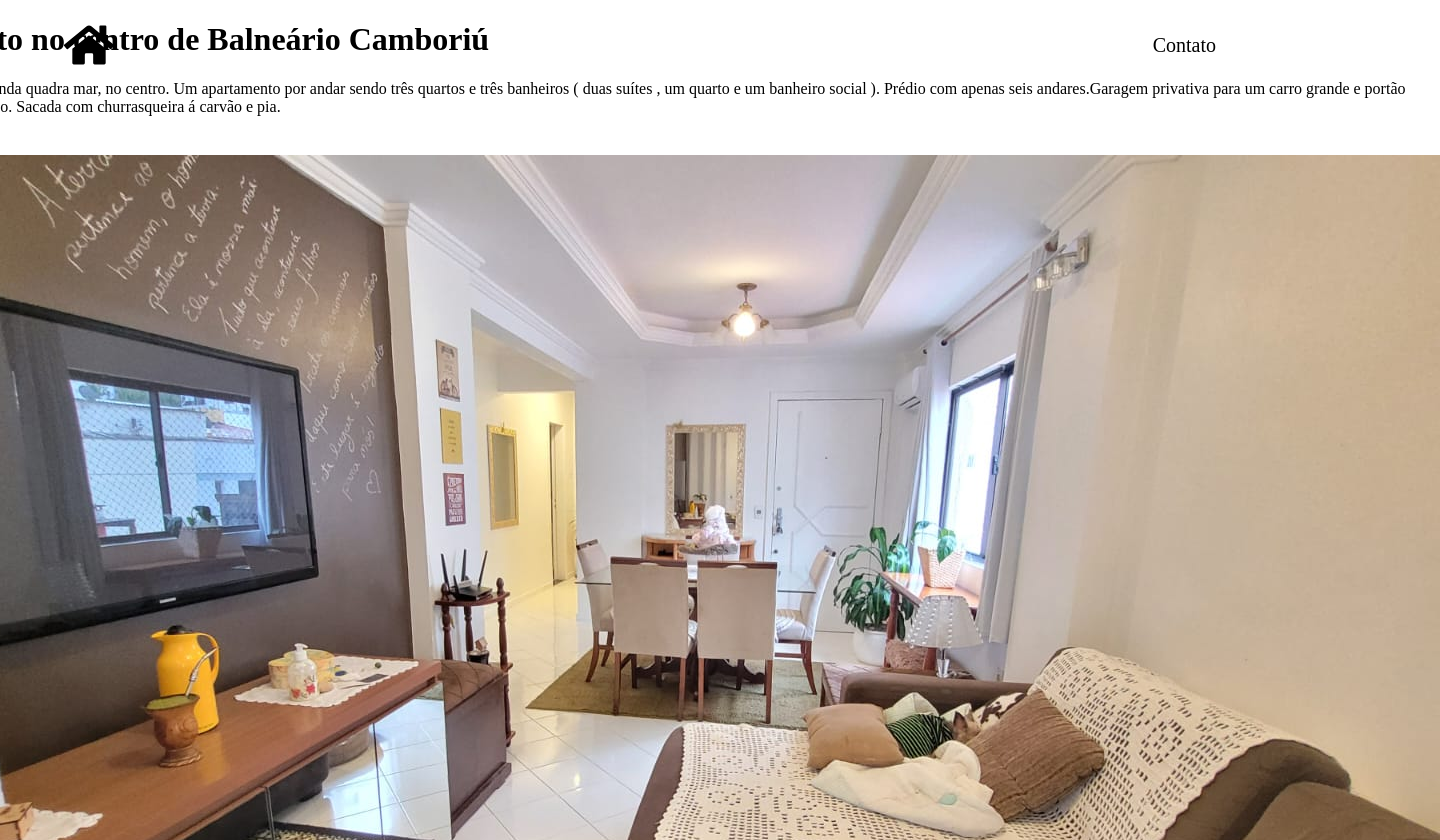
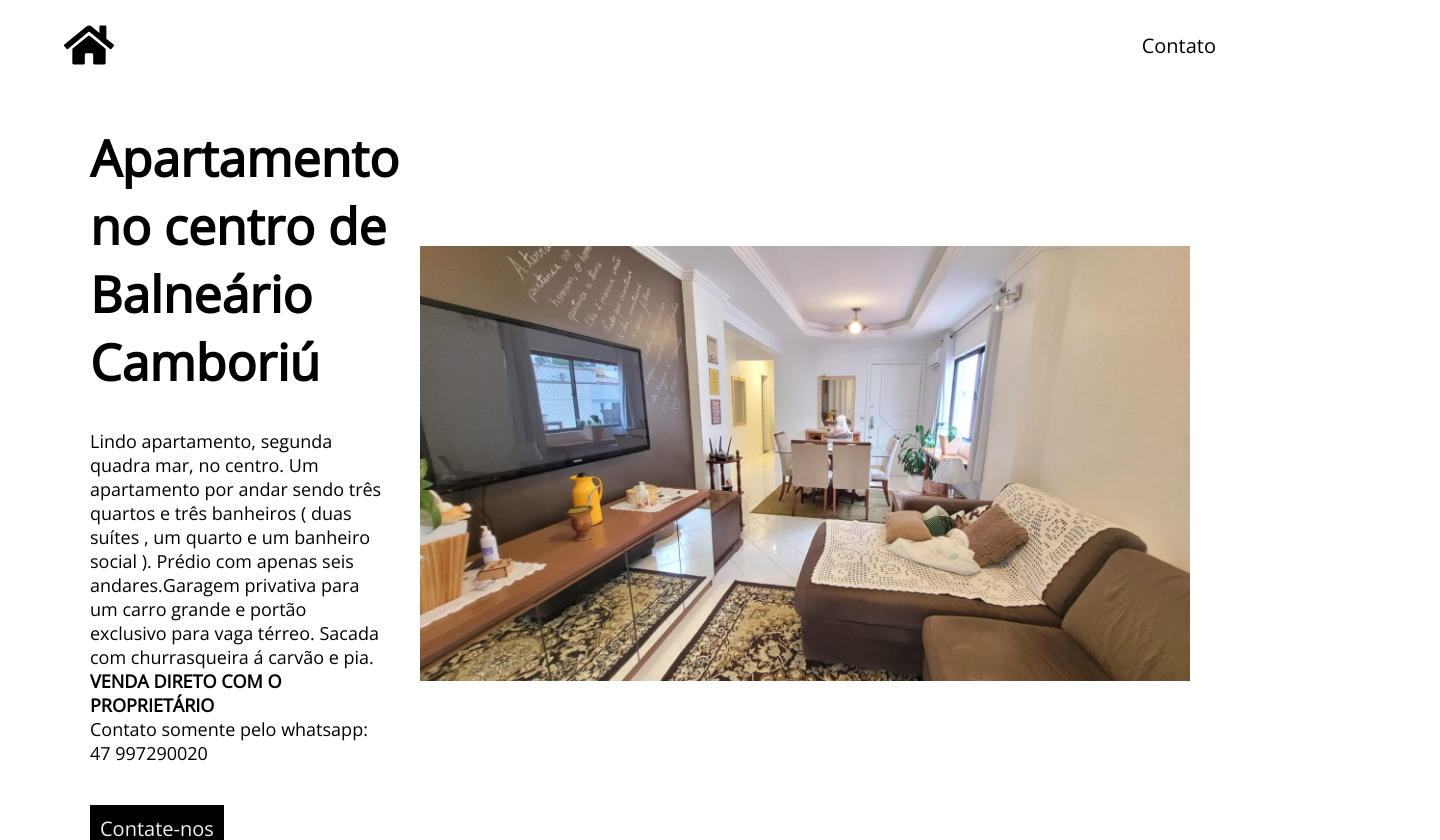
Before and after one commit to Shania810/apartment-sale, a React (Create React App) app: page / in a window 1280 px wide. Shown: the top 840 px of the page, 1440 px wide, since content can reach past the window. Built offline with nearby package versions, Linux system fonts and the light colour scheme.

Commit message:
added changes in App.css and Inserted style in section Main

```diff
--- a/src/App.css
+++ b/src/App.css
@@ -1,5 +1,8 @@
+@import url('https://fonts.googleapis.com/css2?family=Open+Sans&display=swap');
+
 .App {
   display: flex;
   justify-content: center;
   align-items: center;
+  font-family: 'Open Sans', sans-serif;
 }
--- a/src/sections/Main/Main.jsx
+++ b/src/sections/Main/Main.jsx
@@ -1,5 +1,6 @@
 import React from 'react'
 import imageMain from '../../images/main.jpeg'
+import './style.css'
 
 export const Main = () => {
     return (
@@ -9,9 +10,11 @@ export const Main = () => {
                 <p>Lindo apartamento, segunda quadra mar, no centro.
                     Um apartamento por andar sendo três quartos e três banheiros ( duas suítes , um quarto e um banheiro social ).
                     Prédio com apenas seis andares.Garagem privativa para um carro grande e portão exclusivo para vaga térreo.
-                    Sacada com churrasqueira á carvão e pia.
+                    Sacada com churrasqueira á carvão e pia.<br />
+                    <b>VENDA DIRETO COM O PROPRIETÁRIO</b><br />
+                    Contato somente pelo whatsapp: 47 997290020
                 </p>
-                <a href='https://api.whatsapp.com/send?phone=47997290020'>Contate-nos</a>
+                <a id='main-description-button' href='https://api.whatsapp.com/send?phone=47997290020'>Contate-nos</a>
             </div>
             <div id='main-image' >
                 <img src={imageMain} alt={imageMain} />
--- /dev/null
+++ b/src/sections/Main/style.css
@@ -0,0 +1,36 @@
+main {
+    width: 90%;
+    display: flex;
+    flex-direction: row;
+    justify-content: space-between;
+    align-items: center;
+    margin: 90px;
+}
+
+#main-description {
+    width: 27%;
+}
+
+#main-description h1 {
+    font-size: 50px;
+}
+
+#main-description p {
+    font-size: 18px;
+    font-weight: 500;
+    margin-bottom: 50px;
+}
+
+#main-description-button {
+    background-color: black;
+    color: #f1f1f1;
+    padding: 10px;
+}
+
+#main-image {
+    width: 70%;
+}
+
+#main-image img {
+    width: 100%;
+}
```
